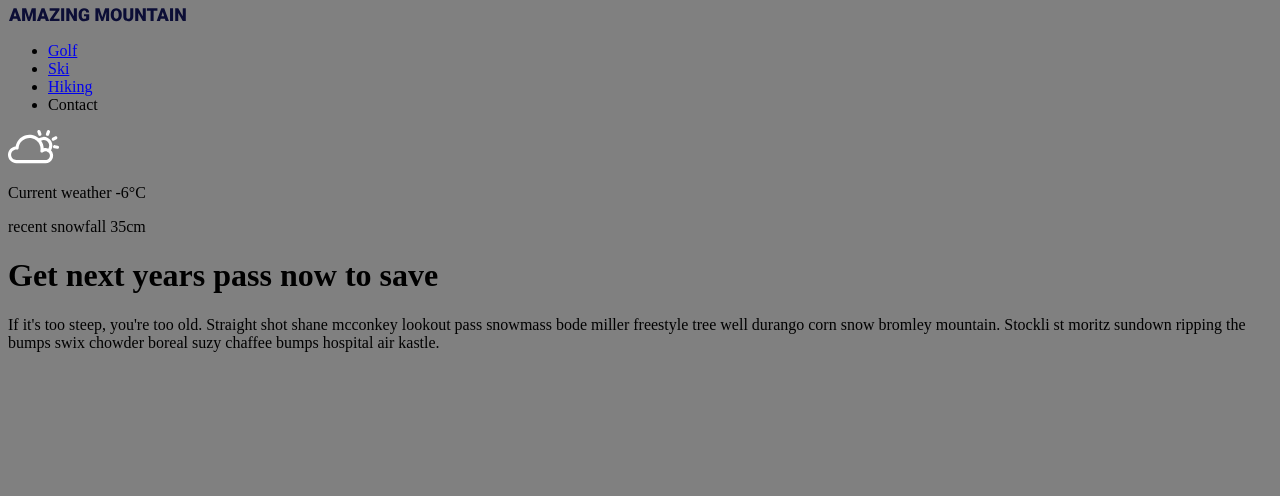
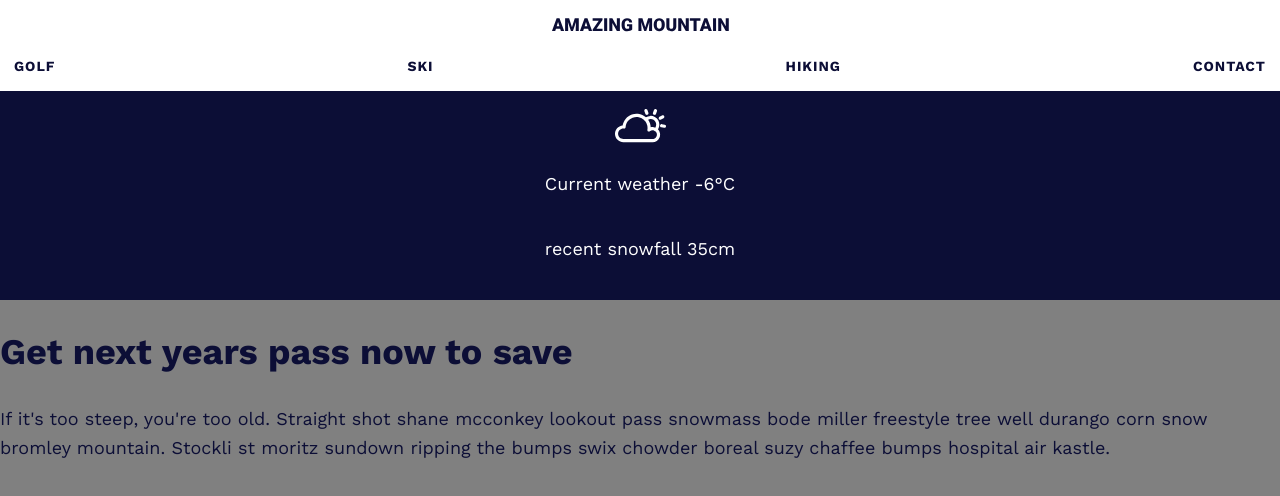
Before and after one commit to Andrus123/amazing-mountain, a plain HTML site: page index.html in a window 1280 px wide. Drawn offline with nearby package versions, Linux system fonts and the light colour scheme.

Commit message:
Añadiendo Layouts, Colores, Fuentes e Icono

```diff
--- a/index.html
+++ b/index.html
@@ -19,7 +19,7 @@
                 <li class="nav__list-item"><a href="#" class="nav__link">Golf</a></li>
                 <li class="nav__list-item"><a href="#" class="nav__link">Ski</a></li>
                 <li class="nav__list-item"><a href="#" class="nav__link">Hiking</a></li>
-                <li class="nav__list-item"><a href="#" class="nav__link"></a>Contact</li>
+                <li class="nav__list-item"><a href="#" class="nav__link">Contact</a></li>
             </ul>
         </nav>
 
--- a/styles.css
+++ b/styles.css
@@ -1,3 +1,62 @@
-/*font-family: 'Work Sans', sans-serif;*/
+/**/
 
-body {background: gray;}
+*,
+*::before,
+*::after {
+    box-sizing: border-box;
+}
+
+:root {
+    --clr-primary: #F70058;
+    --clr-dark: #0C0E36;
+    --clr-light: #FFFFFF;
+    --fw-normal: 400 ;
+    --fw-bold: 700 ;
+    --fw-black: 900 ;
+    --grid: 1fr;
+
+}
+
+body {
+    margin: 0;
+    font-family: 'Work Sans', sans-serif;
+    font-size: 1.125rem;
+    color: var(--clr-dark);
+    line-height: 1.6;
+    background-color: gray;
+}
+
+header{
+    background-color: var(--clr-light);
+    text-align:center;
+}
+
+.logo {
+    margin-top: 1em;
+
+}
+
+.nav__list {
+    display: flex;
+    justify-content: space-between;
+    margin: 0;
+    padding: 1em;
+    list-style: none;
+    font-size: 0.875rem;
+    text-transform: uppercase;
+    font-weight: var(--fw-bold);
+    letter-spacing: 1px;
+}
+
+.nav__link {
+    text-decoration: none;
+    color: inherit;
+}
+
+.weather {
+    display: grid;
+    grid-template-columns: min-content, 1fr;
+    background: var(--clr-dark);
+    color: var(--clr-light);
+    padding: 1em;
+}
```
